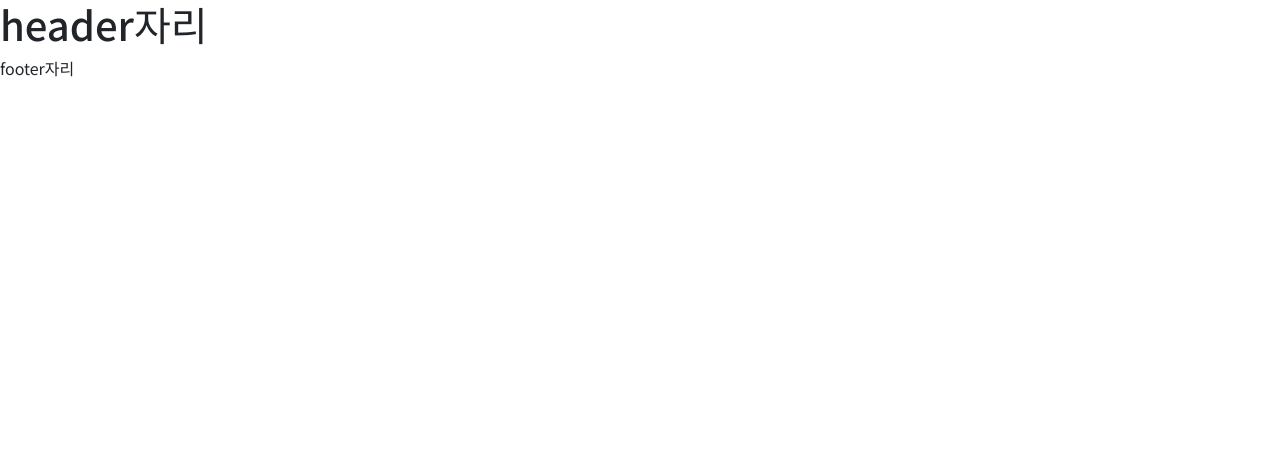
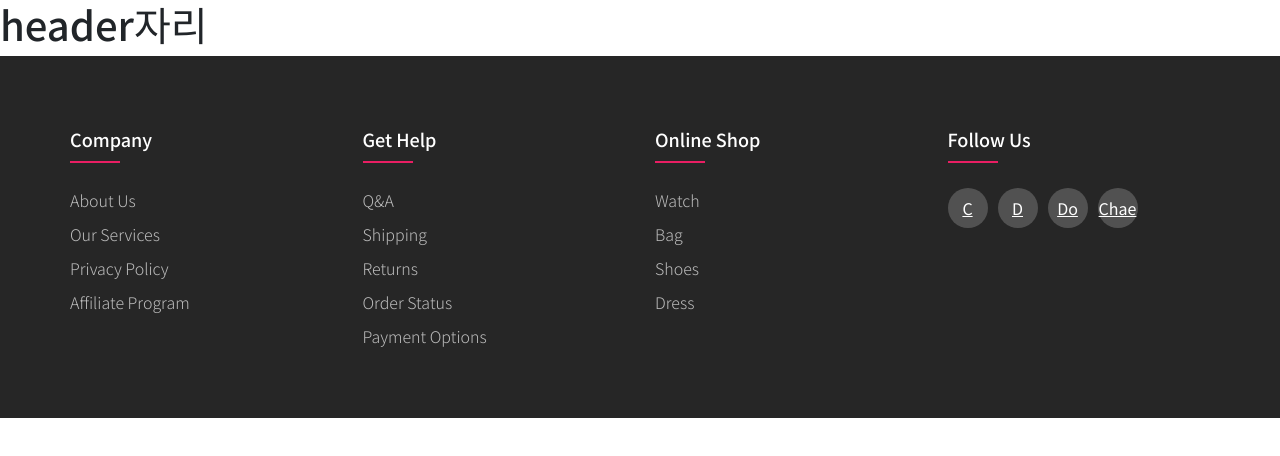
Before and after one commit to kimch321/project_admin, a React (Create React App) app: page / in a window 1280 px wide. Shown: the top 456 px of the page. Built offline with nearby package versions, Linux system fonts and the light colour scheme.

Commit message:
index("/") 페이지에 푸터 적용함. 색상 변경의 필요성 다시 확인

```diff
--- a/src/pages/front/Index.jsx
+++ b/src/pages/front/Index.jsx
@@ -1,12 +1,13 @@
 import React from 'react';
 import {Outlet} from "react-router-dom";
+import Footer from "../front/component/Footer";
 
 export default function Index() {
   return (
     <>
       <h1>header자리</h1>
       <Outlet />
-      <p>footer자리</p>
+      <Footer />
     </>
   );
 }
```
